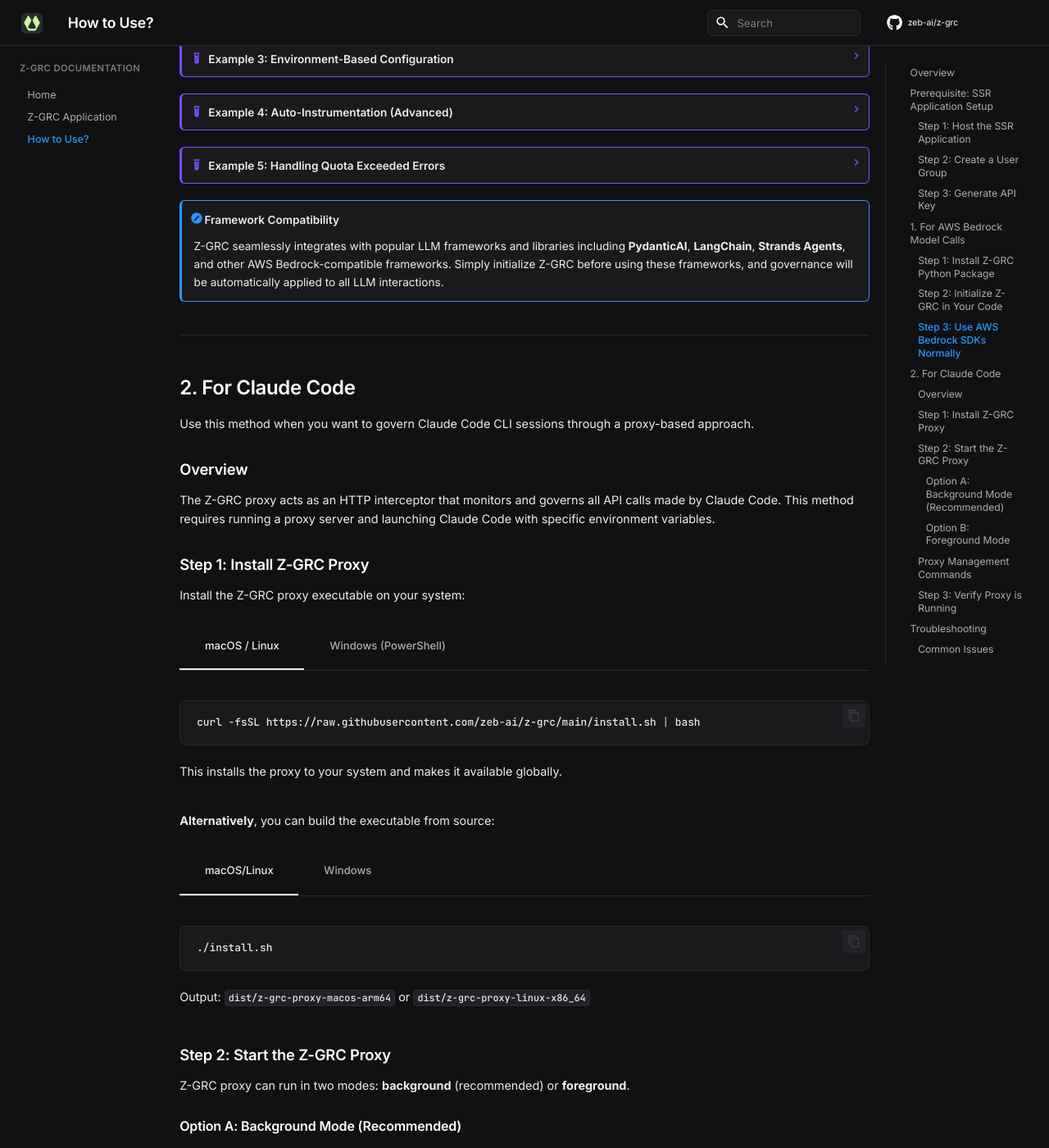
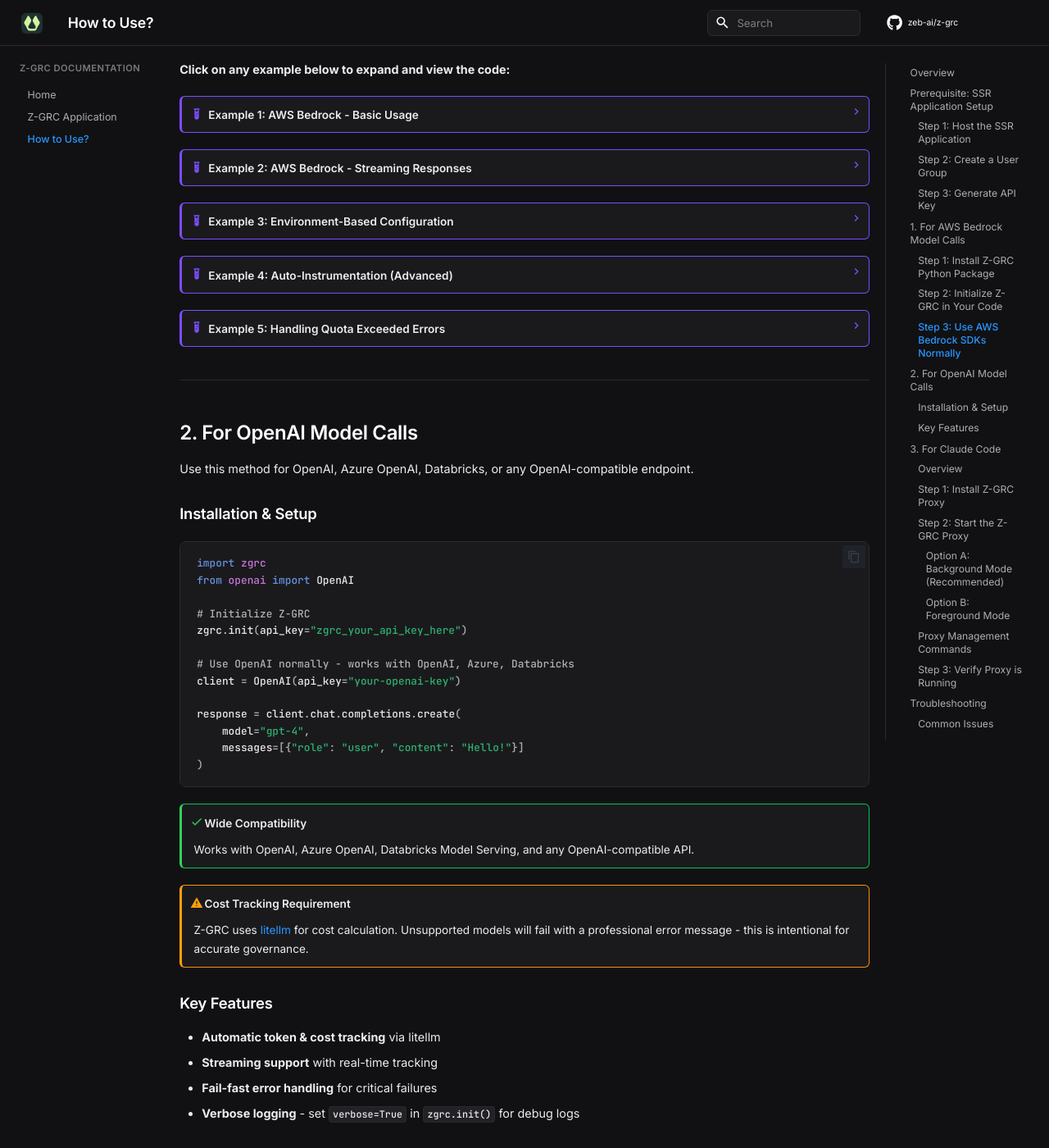
Before and after one commit to zeb-ai/py-governance-engine, an MkDocs documentation site: the page built from docs/how-to-use.md, in a window 1280 px wide and 1400 px high, scrolled down 2913 px. Shown: the whole window at 82% size. Built offline with MkDocs 1.6.1 and Material for MkDocs 9.7.7, drawn with Linux system fonts in a browser that asks for light colours; comment, search, counter and statistics services are not loaded; some of the changed text lies outside the part shown.

Commit message:
docs(openai): added documentation for openai support

````diff
--- a/docs/how-to-use.md
+++ b/docs/how-to-use.md
@@ -4,12 +4,13 @@ This guide walks you through the complete setup process for integrating Z-GRC in
 
 ## Overview
 
-Z-GRC can be integrated in two ways depending on your use case:
+Z-GRC can be integrated in three ways depending on your use case:
 
-1. **For AWS Bedrock Model Calls** - Python SDK integration for programmatic LLM access
-2. **For Claude Code** - Proxy based integration for CLI applications
+1. **For AWS Bedrock Model Calls** - Python SDK integration for AWS Bedrock LLM access
+2. **For OpenAI Model Calls** - Python SDK integration for OpenAI, Azure OpenAI, Databricks, and OpenAI-compatible endpoints
+3. **For Claude Code** - Proxy based integration for CLI applications
 
-Both methods share a common prerequisite: **SSR Application Setup**.
+All methods share a common prerequisite: **SSR Application Setup**.
 
 ---
 
@@ -59,6 +60,9 @@ After configuring the user group and budget:
 ## 1. For AWS Bedrock Model Calls
 
 Use this method when you want to integrate Z-GRC into your Python applications that make programmatic calls to AWS Bedrock models.
+
+!!! note "Framework Compatibility"
+    Z-GRC seamlessly integrates with popular LLM frameworks and libraries including **PydanticAI**, **LangChain**, **Strands Agents**, and other AWS Bedrock-compatible frameworks. Simply initialize Z-GRC before using these frameworks, and governance will be automatically applied to all LLM interactions.
 
 ### Step 1: Install Z-GRC Python Package
 
@@ -253,12 +257,46 @@ After initialization, use your AWS Bedrock SDKs as you normally would. Z-GRC aut
       <img src="../assets/quota-exceeded.png" alt="Quota Exceeded Example" width="600">
     </p>
 
-!!! note "Framework Compatibility"
-    Z-GRC seamlessly integrates with popular LLM frameworks and libraries including **PydanticAI**, **LangChain**, **Strands Agents**, and other AWS Bedrock-compatible frameworks. Simply initialize Z-GRC before using these frameworks, and governance will be automatically applied to all LLM interactions.
+---
+
+## 2. For OpenAI Model Calls
+
+Use this method for OpenAI, Azure OpenAI, Databricks, or any OpenAI-compatible endpoint.
+
+### Installation & Setup
+
+```python
+import zgrc
+from openai import OpenAI
+
+# Initialize Z-GRC
+zgrc.init(api_key="zgrc_your_api_key_here")
+
+# Use OpenAI normally - works with OpenAI, Azure, Databricks
+client = OpenAI(api_key="your-openai-key")
+
+response = client.chat.completions.create(
+    model="gpt-4",
+    messages=[{"role": "user", "content": "Hello!"}]
+)
+```
+
+!!! success "Wide Compatibility"
+    Works with OpenAI, Azure OpenAI, Databricks Model Serving, and any OpenAI-compatible API.
+
+!!! warning "Cost Tracking Requirement"
+    Z-GRC uses [litellm](https://docs.litellm.ai/docs/providers) for cost calculation. Unsupported models will fail with a professional error message - this is intentional for accurate governance.
+
+### Key Features
+
+- **Automatic token & cost tracking** via litellm
+- **Streaming support** with real-time tracking
+- **Fail-fast error handling** for critical failures
+- **Verbose logging** - set `verbose=True` in `zgrc.init()` for debug logs
 
 ---
 
-## 2. For Claude Code
+## 3. For Claude Code
 
 Use this method when you want to govern Claude Code CLI sessions through a proxy-based approach.
 
````
Also changed, not shown: README.md (+24 -5 lines), docs/index.md (+2 -2 lines).
